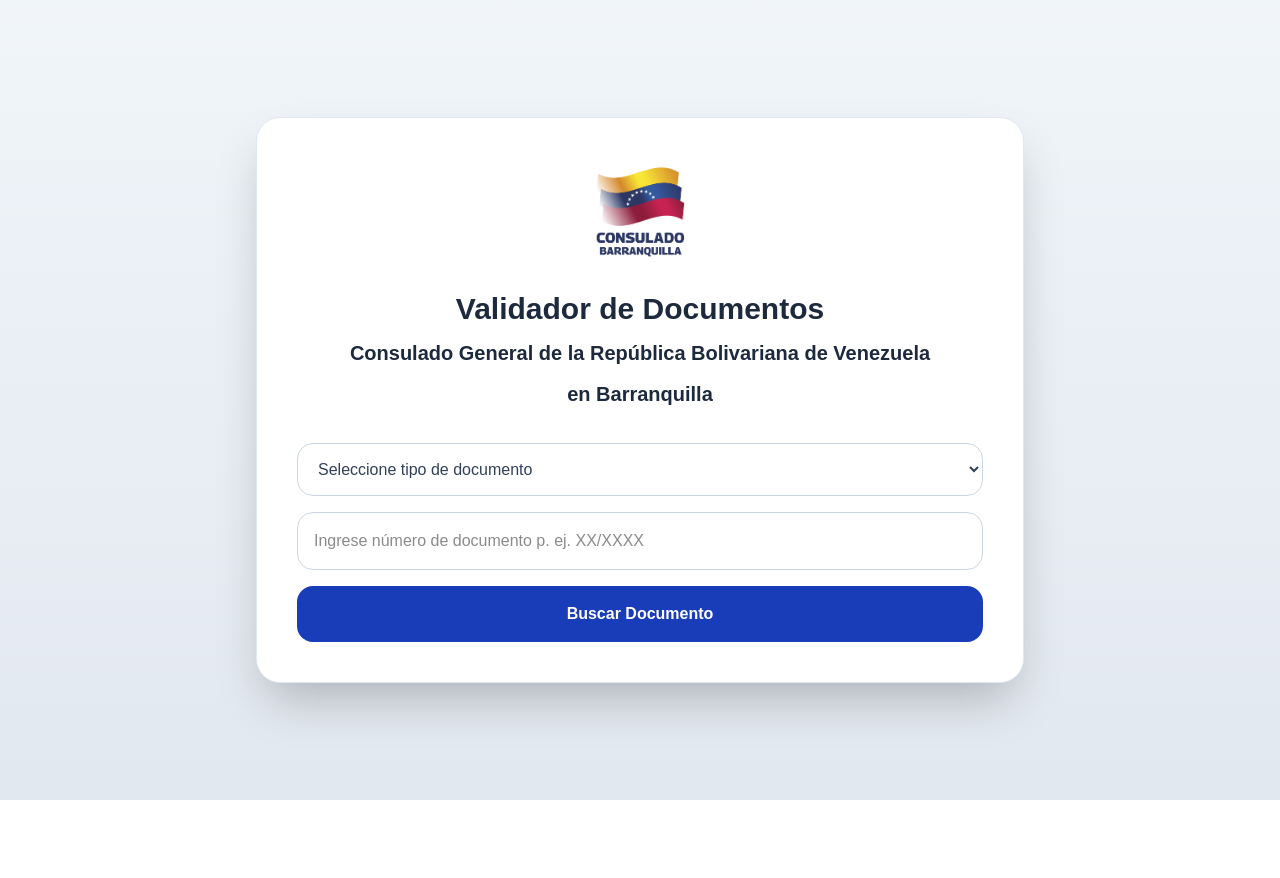
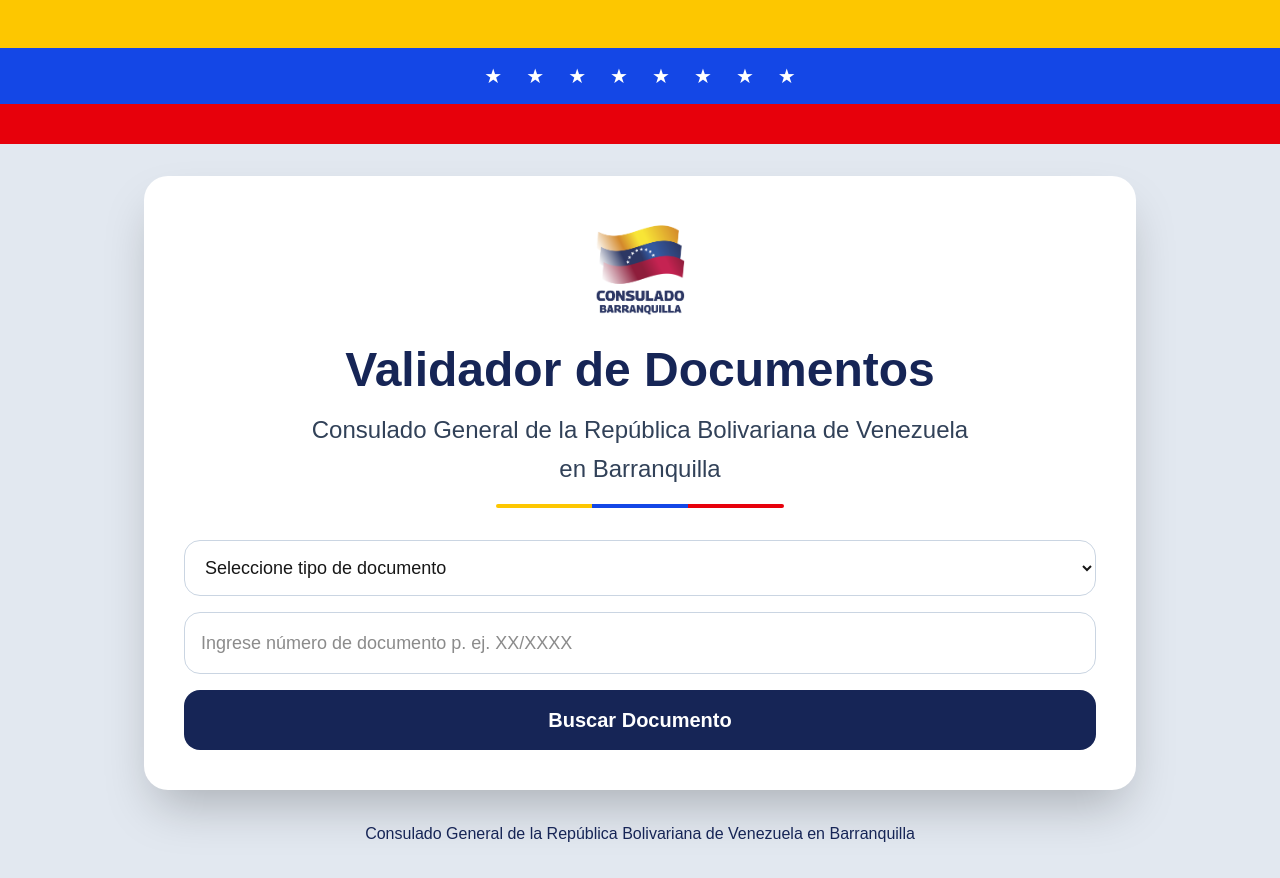
Before and after one commit to ConsulvenezBarranquilla/archivodigital, a Next.js app: page / in a window 1280 px wide. Before the commit the page ends 800 px from the top, so only its background shows below. Built offline with nearby package versions, Linux system fonts and the light colour scheme.

Commit message:
nuevo diseño oficial consulado

```diff
--- a/app/page.tsx
+++ b/app/page.tsx
@@ -83,14 +83,36 @@
   }
 
   return (
-    <main className="min-h-screen bg-gradient-to-b from-slate-100 to-slate-200 flex items-center justify-center p-4 md:p-8">
-      <div className="w-full max-w-3xl bg-white rounded-3xl shadow-2xl border border-slate-200 p-6 md:p-10">
+    <main className="min-h-screen bg-slate-200">
+
+      {/* BANDERA SUPERIOR */}
+      <div className="w-full">
+        <div className="h-12 bg-yellow-400"></div>
+
+        <div className="h-14 bg-blue-700 flex items-center justify-center gap-6 text-white text-xl">
+          <span>★</span>
+          <span>★</span>
+          <span>★</span>
+          <span>★</span>
+          <span>★</span>
+          <span>★</span>
+          <span>★</span>
+          <span>★</span>
+        </div>
+
+        <div className="h-10 bg-red-600"></div>
+      </div>
+
+      {/* CONTENIDO */}
+      <div className="max-w-5xl mx-auto px-4 py-8">
+
+        <div className="bg-white rounded-3xl shadow-2xl p-6 md:p-10">
 
           {/* LOGO */}
           <div className="flex justify-center mb-5">
             <Image
               src="/logo.png"
-            alt="Consulado"
+              alt="Logo"
               width={110}
               height={110}
               priority
@@ -98,25 +120,32 @@
           </div>
 
           {/* TITULO */}
-    <div className="flex justify-center mb-8">
-  <h1 className="text-xl md:text-3xl font-bold text-slate-800 text-center leading-snug max-w-4xl px-2">
+          <h1 className="text-3xl md:text-5xl font-bold text-center text-blue-950 mb-4">
             Validador de Documentos
-    <br />
-    <span className="text-sm md:text-xl font-semibold">
+          </h1>
+
+          <p className="text-center text-slate-700 text-lg md:text-2xl leading-relaxed mb-4">
             Consulado General de la República Bolivariana de Venezuela
             <br />
             en Barranquilla
-    </span>
-  </h1>
+          </p>
+
+          {/* LINEA TRICOLOR */}
+          <div className="flex justify-center mb-8">
+            <div className="flex w-72 h-1 rounded-full overflow-hidden">
+              <div className="w-1/3 bg-yellow-400"></div>
+              <div className="w-1/3 bg-blue-700"></div>
+              <div className="w-1/3 bg-red-600"></div>
+            </div>
           </div>
 
-        {/* FORMULARIO */}
+          {/* FORM */}
           <div className="space-y-4">
 
             <select
               value={tipoDocumento}
               onChange={(e) => setTipoDocumento(e.target.value)}
-            className="w-full border border-slate-300 rounded-2xl p-4 text-slate-700 focus:outline-none focus:ring-2 focus:ring-blue-700"
+              className="w-full border border-slate-300 rounded-2xl p-4 text-lg"
             >
               <option value="">Seleccione tipo de documento</option>
               <option value="viaje">Documento de Viaje</option>
@@ -131,57 +160,68 @@
 
             <input
               type="text"
+              placeholder="Ingrese número de documento p. ej. XX/XXXX"
               value={codigo}
               onChange={(e) => setCodigo(e.target.value)}
-            placeholder="Ingrese número de documento p. ej. XX/XXXX"
-            className="w-full border border-slate-300 rounded-2xl p-4 focus:outline-none focus:ring-2 focus:ring-blue-700"
+              className="w-full border border-slate-300 rounded-2xl p-4 text-lg"
             />
 
             <button
               onClick={buscarDocumento}
-            className="w-full bg-blue-800 hover:bg-blue-900 text-white font-semibold rounded-2xl p-4 transition duration-200"
+              className="w-full bg-blue-950 hover:bg-blue-900 text-white font-bold text-xl rounded-2xl p-4"
             >
               {cargando ? 'Buscando...' : 'Buscar Documento'}
             </button>
           </div>
 
-        {/* RESULTADOS */}
+          {/* RESULTADO */}
           {resultado && (
-          <div className="mt-8 rounded-2xl border border-slate-200 bg-slate-50 p-6">
+            <div className="mt-8 border border-green-200 bg-green-50 rounded-2xl overflow-hidden">
 
               {resultado.error ? (
-              <p className="text-center text-red-600 font-semibold">
+                <div className="p-6 text-center text-red-600 font-semibold">
                   {resultado.error}
-              </p>
+                </div>
               ) : (
                 <>
-                <p className="text-center text-green-700 font-bold text-xl mb-5">
-                  Documento Verificado
+                  <div className="p-5 border-b border-green-200">
+                    <p className="text-center text-2xl font-bold text-green-700">
+                      ✔ Documento Verificado
                     </p>
+                  </div>
 
-                <div className="space-y-3">
+                  <div className="p-6 space-y-4">
                     {Object.entries(resultado.datos).map(
                       ([clave, valor], i) => (
                         <div
                           key={i}
-                        className="grid grid-cols-1 md:grid-cols-3 gap-2 border-b border-slate-200 pb-3"
+                          className="grid grid-cols-1 md:grid-cols-2 border-b border-slate-200 pb-3"
                         >
-                        <div className="font-semibold text-slate-700 capitalize">
+                          <div className="font-semibold text-blue-950 capitalize">
                             {clave}
                           </div>
 
-                        <div className="md:col-span-2 text-slate-600 break-words">
+                          <div className="text-slate-700">
                             {String(valor)}
                           </div>
                         </div>
                       )
                     )}
                   </div>
+
+                  <div className="px-6 py-4 bg-white text-slate-600 text-sm">
+                    Consulta realizada correctamente
+                  </div>
                 </>
               )}
             </div>
           )}
+        </div>
 
+        {/* FOOTER */}
+        <div className="text-center text-blue-950 font-medium mt-8 text-sm md:text-base">
+          Consulado General de la República Bolivariana de Venezuela en Barranquilla
+        </div>
       </div>
     </main>
   )
```
Lines whose indentation alone changed are shown as unchanged.
